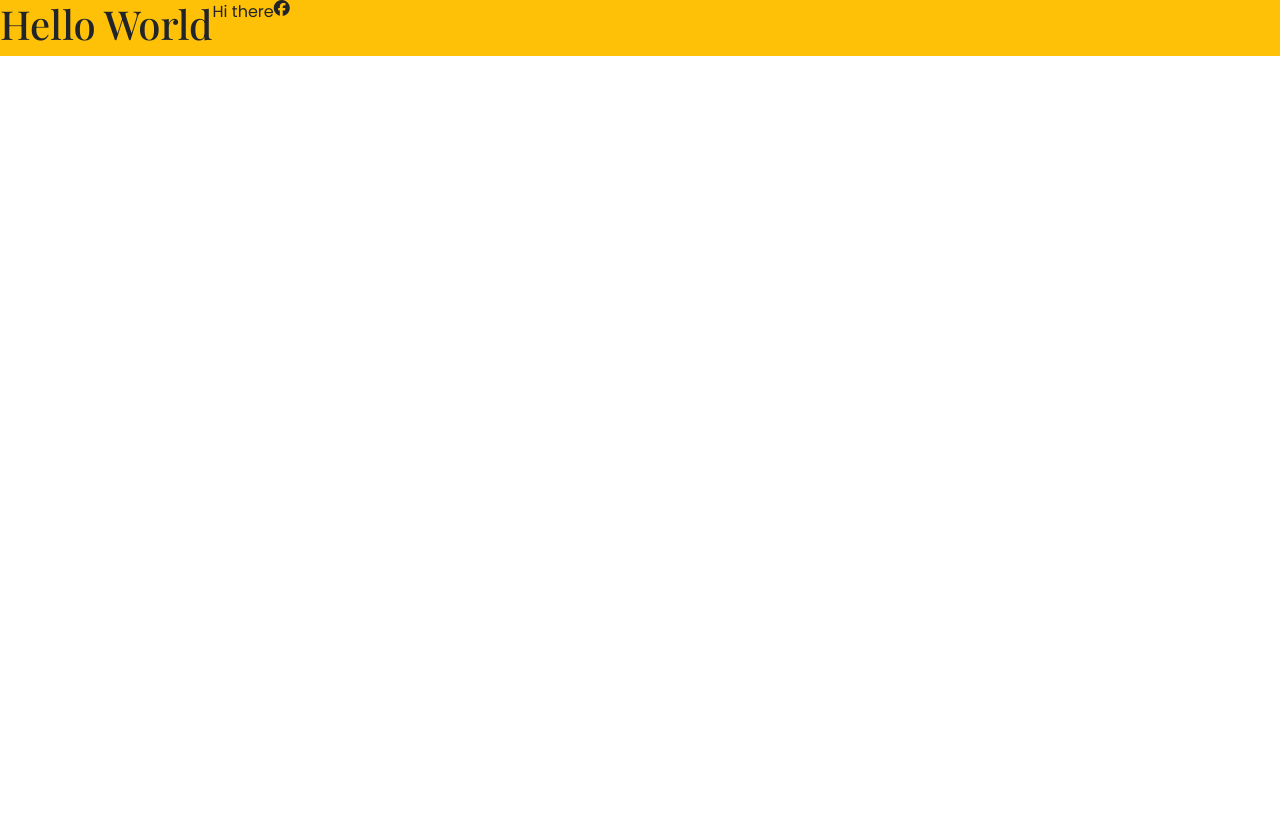
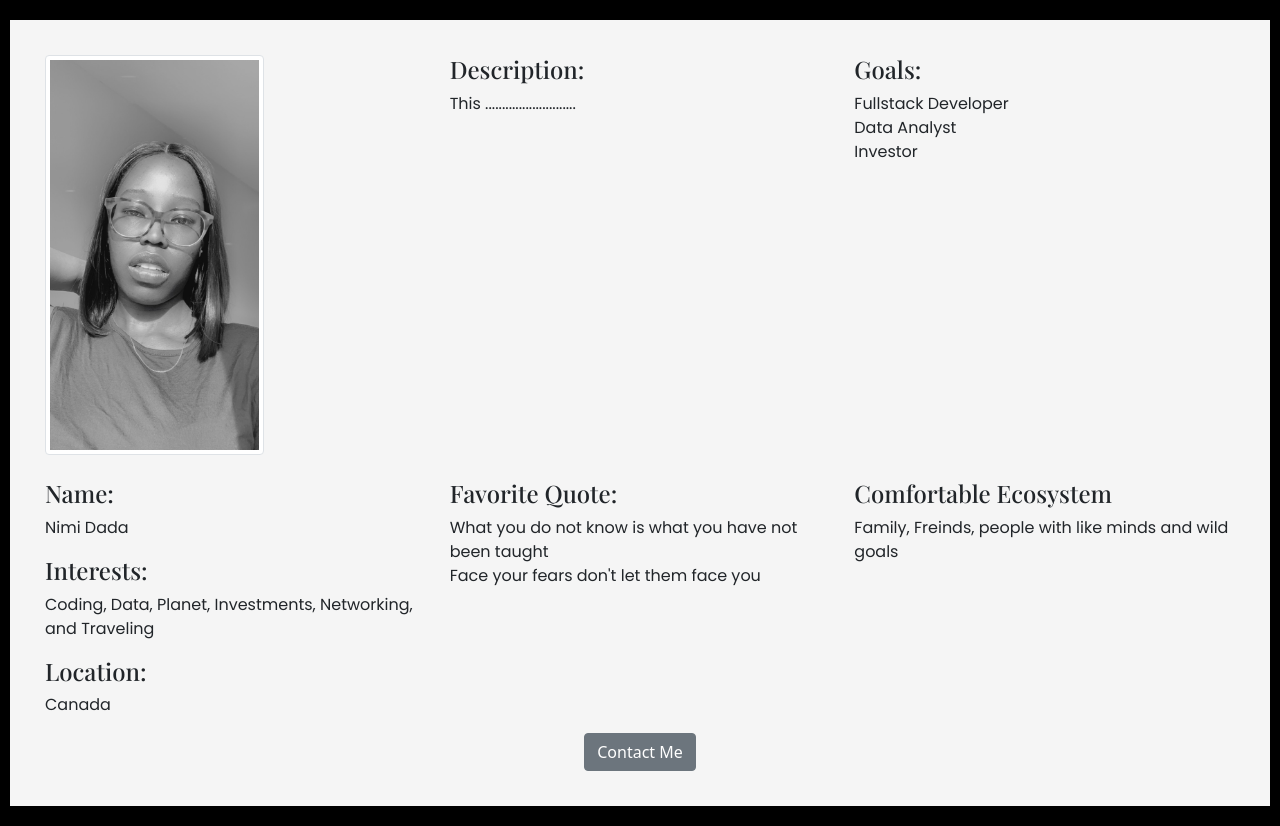
Before and after one commit to Bunny-buzz/Nimi-Dada-Portfolio, a plain HTML site: page index.html in a window 1280 px wide. Before the commit the page ends 800 px from the top, so only its background shows below. Drawn offline with nearby package versions, Linux system fonts and the light colour scheme.

Commit message:
Set up home page

```diff
--- a/css/styles.css
+++ b/css/styles.css
@@ -1,6 +1,30 @@
-h1 {
+body {
+  background-color: black;
+}
+.main {
+  background-color: whitesmoke;
+  margin: 20px 10px;
+  padding: 35px;
+}
+
+.img-thumbnail {
+  max-width: 100%;
+  height: 400px;
+}
+h4 {
   font-family: "Playfair Display", serif;
 }
+
+ul {
+  list-style: none;
+  margin: 0px;
+  padding: 0px;
+}
+
+ul,
 p {
   font-family: "Poppins", sans-serif;
 }
+.center {
+  text-align: center;
+}
--- a/index.html
+++ b/index.html
@@ -22,11 +22,57 @@
     ></script>
     <link rel="stylesheet" href="/css/styles.css" />
   </head>
+
   <body>
-    <div class="d-flex bg-warning">
-      <h1>Hello World</h1>
-      <p>Hi there</p>
-      <i class="fab fa-facebook"></i>
+    <div class="main">
+      <div class="second">
+        <div class="row">
+          <div class="col-md-4">
+            <img
+              src="/images/nimid.jpeg"
+              alt="An image of Nimi Dada"
+              class="img-thumbnail align-self-center"
+            />
+          </div>
+          <div class="col-md-4">
+            <h4>Description:</h4>
+            <p>This ...........................</p>
+          </div>
+          <div class="col-md-4">
+            <h4>Goals:</h4>
+            <ul>
+              <li>Fullstack Developer</li>
+              <li>Data Analyst</li>
+              <li>Investor</li>
+            </ul>
+          </div>
+        </div>
+        <br />
+        <div class="row">
+          <div class="col-md-4">
+            <h4>Name:</h4>
+            <p>Nimi Dada</p>
+            <h4>Interests:</h4>
+            <p>Coding, Data, Planet, Investments, Networking, and Traveling</p>
+            <h4>Location:</h4>
+            <p>Canada</p>
+          </div>
+          <div class="col-md-4">
+            <h4>Favorite Quote:</h4>
+            <ul>
+              <li>What you do not know is what you have not been taught</li>
+              <li>Face your fears don't let them face you</li>
+            </ul>
+          </div>
+          <div class="col-md-4">
+            <h4>Comfortable Ecosystem</h4>
+            <p>Family, Freinds, people with like minds and wild goals</p>
+          </div>
+        </div>
+        <div class="center">
+          <a href="#" class="btn btn-secondary">Contact Me</a>
+        </div>
+      </div>
     </div>
   </body>
 </html>
```
Also changed, not shown: images/nimid.jpeg (added), 1 other file.
